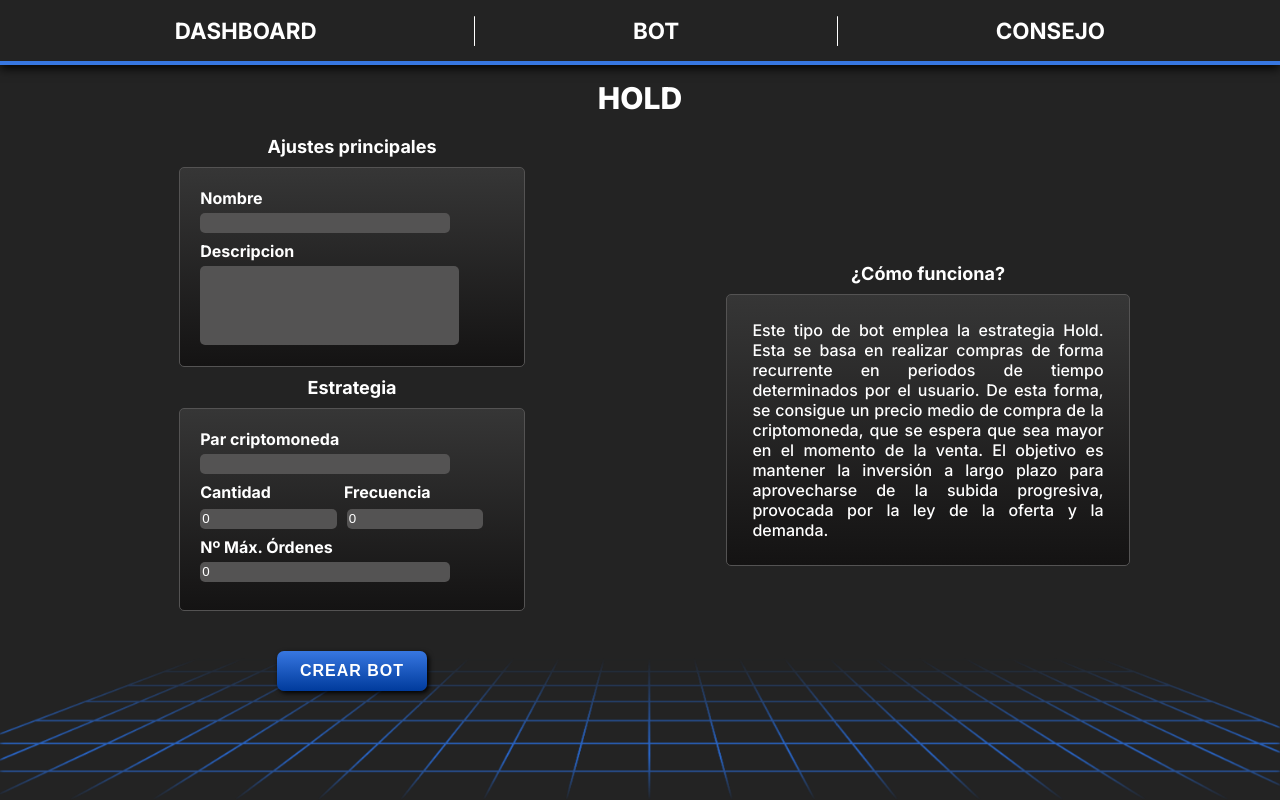
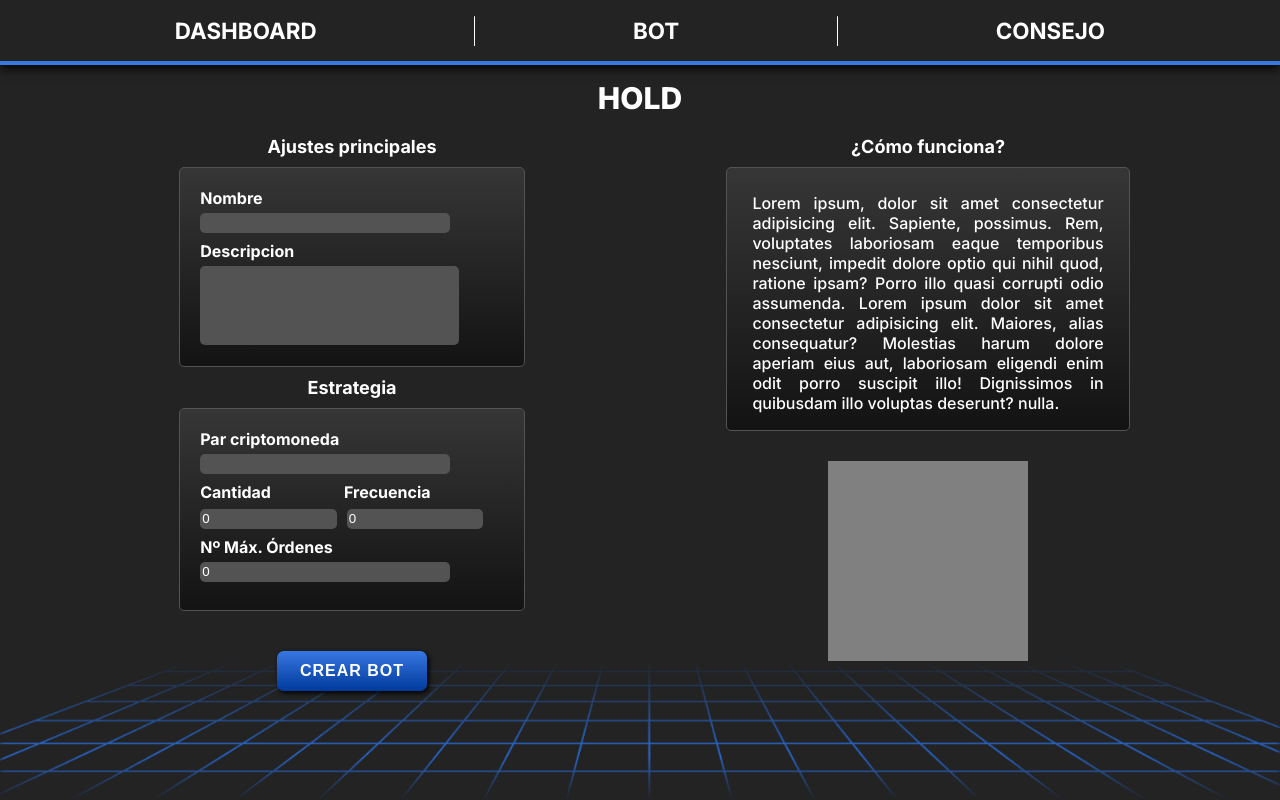
Before and after one commit to mgg709/BotFront, a Vue app in the folder bot/: page /bot/hold in a window 1280 px wide. Built offline with nearby package versions, Linux system fonts and the light colour scheme.

Commit message:
Revert "changes descriptions"
This reverts commit af74bea1d47e9bb8965d0139f11c2ecb6a6c34d6.

```diff
--- a/bot/src/views/BotDCAView.vue
+++ b/bot/src/views/BotDCAView.vue
@@ -219,6 +219,7 @@ const createBot = async () => {
   overflow-y: auto;
   background: linear-gradient(to bottom, #363636, #141313);
   width: 75%;
+  height: 33vh;
   border: 1px solid #545353;
   border-radius: 5px;
   margin-bottom: 10px;
--- a/bot/src/views/BotDcaStatsView.vue
+++ b/bot/src/views/BotDcaStatsView.vue
@@ -75,15 +75,11 @@ const stopOperation = async () => {
 const getOperation = async () => {
   const { data } = await axios.get(`http://127.0.0.1:8000/operationdca/${route.params.name}`);
   operationExist.value = data;
-  if (operationExist.value != undefined) {
-    iniciada = true;
-  }
 }
 
 onBeforeMount(() => {
   getBot();
   getOperation();
-  setInterval(getOperation,5*60*1000);
 });
 
 </script>
--- a/bot/src/views/BotHoldStatsView.vue
+++ b/bot/src/views/BotHoldStatsView.vue
@@ -76,15 +76,12 @@ const stopOperation = async () => {
 const getOperation = async () => {
   const { data } = await axios.get(`http://127.0.0.1:8000/operationhold/${route.params.name}`);
   operationExist.value = data;
-  if (operationExist.value != undefined) {
-    iniciada = true;
-  }
+  console.log(operationExist);
 }
 
 onBeforeMount(() => {
   getBot();
   getOperation();
-  setInterval(getOperation,5*60*1000);
 });
 
 </script>
--- a/bot/src/views/BotHoldView.vue
+++ b/bot/src/views/BotHoldView.vue
@@ -98,8 +98,17 @@ const createBot = async () => {
         <div class="function-bothold">
           <p>¿Cómo funciona?</p>
           <div class="function-description-hold">
-            Este tipo de bot emplea la estrategia Hold. Esta se basa en realizar compras de forma recurrente en periodos de tiempo determinados por el usuario. De esta forma, se consigue un precio medio de compra de la criptomoneda, que se espera que sea mayor en el momento de la venta. El objetivo es mantener la inversión a largo plazo para aprovecharse de la subida progresiva, provocada por la ley de la oferta y la demanda.
+            Lorem ipsum, dolor sit amet consectetur adipisicing elit. Sapiente,
+            possimus. Rem, voluptates laboriosam eaque temporibus nesciunt,
+            impedit dolore optio qui nihil quod, ratione ipsam? Porro illo quasi
+            corrupti odio assumenda. Lorem ipsum dolor sit amet consectetur
+            adipisicing elit. Maiores, alias consequatur? Molestias harum dolore
+            aperiam eius aut, laboriosam eligendi enim odit porro suscipit illo!
+            Dignissimos in quibusdam illo voluptas deserunt? nulla.
           </div>
+        </div>
+        <div class="image-bothold">
+          <img src="" alt="" />
         </div>
       </section>
     </div>
@@ -299,11 +308,8 @@ const createBot = async () => {
 /* Sección derecha */
 
 .right-side-bothold {
-  display: flex;
-  align-items: flex-start;
-  justify-content: center;
   width: 45%;
-  height: 60%;
+  height: 100%;
   /* padding-left: 20px; */
 }
 
@@ -329,6 +335,7 @@ const createBot = async () => {
   overflow-y: auto;
   background: linear-gradient(to bottom, #363636, #141313);
   width: 70%;
+  height: 33vh;
   border: 1px solid #545353;
   border-radius: 5px;
   margin-bottom: 10px;
--- a/bot/src/views/BotIctStatsView.vue
+++ b/bot/src/views/BotIctStatsView.vue
@@ -73,15 +73,11 @@ const stopOperation = async () => {
 const getOperation = async () => {
   const { data } = await axios.get(`http://127.0.0.1:8000/operationict/${route.params.name}`);
   operationExist.value = data;
-  if (operationExist.value != undefined) {
-    iniciada = true;
-  }
 }
 
 onBeforeMount(() => {
   getBot();
   getOperation();
-  setInterval(getOperation,5*60*1000);
 });
 
 </script>
--- a/bot/src/views/BotIndicatorsView.vue
+++ b/bot/src/views/BotIndicatorsView.vue
@@ -58,7 +58,7 @@ const createBot = async () => {
           <div class="guide-left-botict">
             <p>¿Cómo funciona?</p>
             <div class="guide-container-botict">
-              Este tipo de bot emplea la estrategia basada en indicadores. Esta estrategia está enfocada en el corto plazo y se encarga de enviar una señal al usuario. Como indicador se ha empleado las bandas de bollinger. Este indicador se encarga de medir la volatilidad del mercado. Cuando el precio de la criptomoneda se encuentra por encima de la banda superior, se considera que el mercado está sobrecomprado y se recomienda vender. Por el contrario, cuando el precio de la criptomoneda se encuentra por debajo de la banda inferior, se considera que el mercado está sobrevendido y se recomienda comprar. En este caso, se mandará una señal de compra cuando el precio toque la banda inferior.
+              Este tipo de bot utiliza una estrategia DCA, es decir, Dollar Cost Averaging. DCA implica dividir la cantidad de dinero a invertir en un número de compras, lo que permite aprovechar las fluctuaciones del mercado para adquirir más activos cuando los precios son bajos y menos activos cuando los precios son altos. Esta estrategia busca promediar el costo de adquisición a lo largo del tiempo, en lugar de intentar predecir los movimientos del mercado. De esta forma, la volatilidad de la inversión se reduce.
             </div>
           </div>
         </div>
@@ -193,6 +193,7 @@ createBot()" />
   overflow-y: auto;
   background: linear-gradient(to bottom, #363636, #141313);
   width: 75%;
+  height: 33vh;
   border: 1px solid #545353;
   border-radius: 5px;
   margin-bottom: 10px;
```
